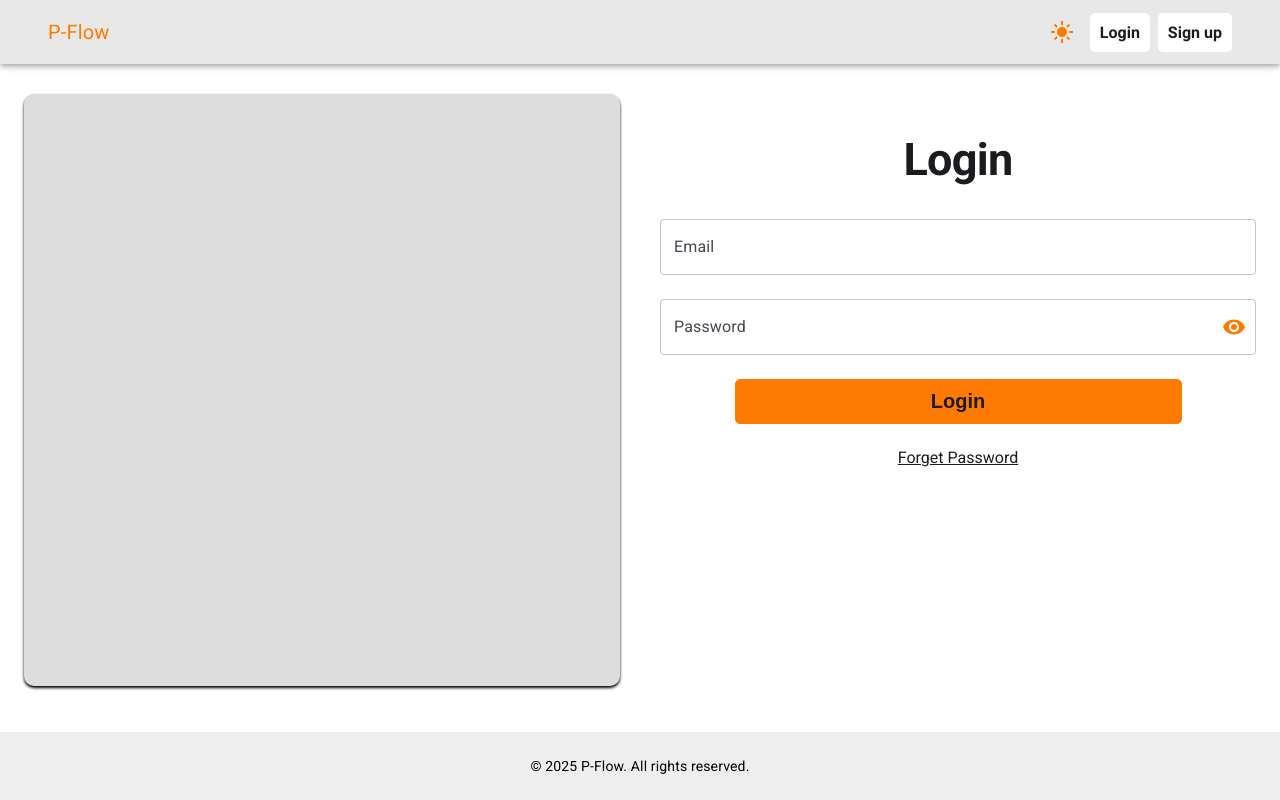
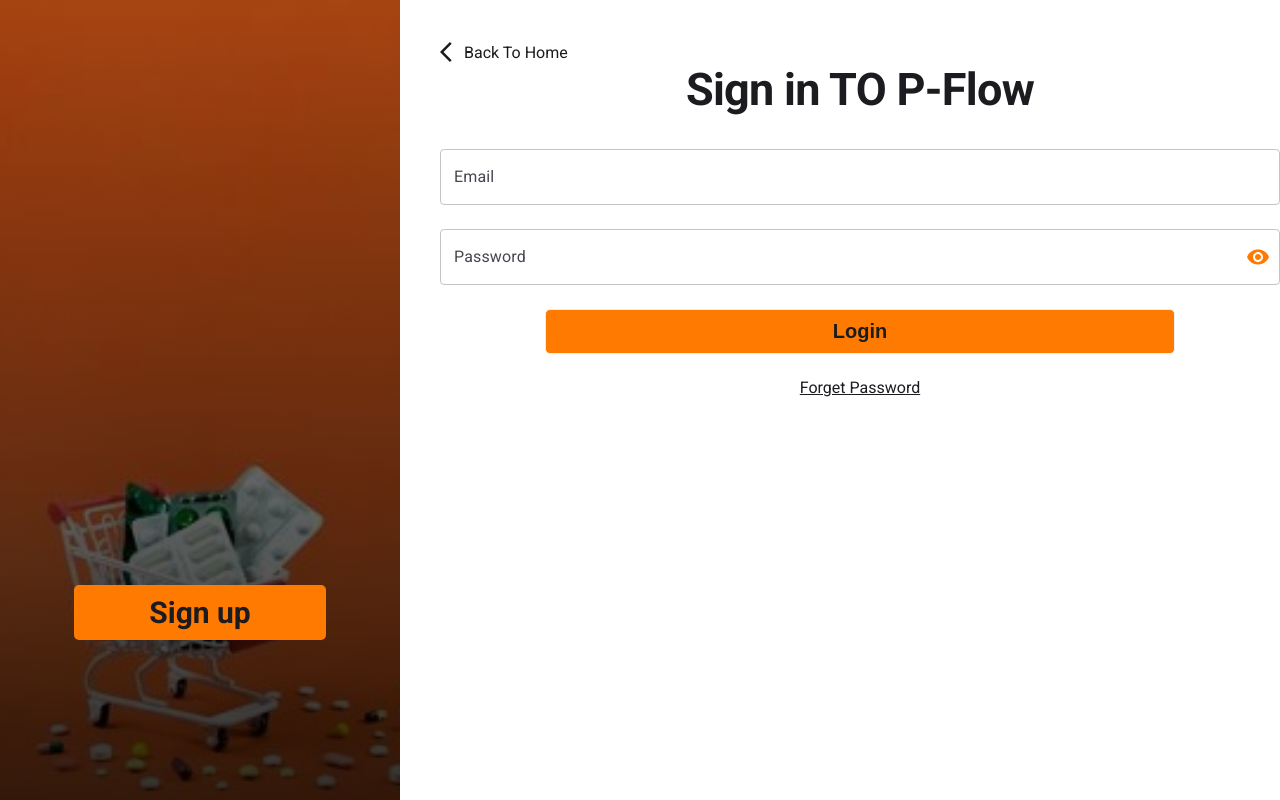
Before and after one commit to elref7i/p-flow, a React (Vite) app: page /login in a window 1280 px wide. Built offline with nearby package versions, Linux system fonts and the light colour scheme.

Commit message:
Refactor layout and styling; adjust spacing, font sizes, and theme usage for improved consistency

```diff
--- a/src/Layout/Layout.jsx
+++ b/src/Layout/Layout.jsx
@@ -1,33 +1,44 @@
-import Navbar from "@/components/Navbar/Navbar";
-import { Outlet, useLocation } from "react-router-dom";
-import { Box, Container } from "@mui/material";
-import Footer from "../components/Footer/Footer";
-import Sidebar from "../components/Sidebar/Sidebar";
-import { useContext } from "react";
-import { UserTypeContext } from "../context/UserType.context";
+import Navbar from '@/components/Navbar/Navbar';
+import { Outlet, useLocation } from 'react-router-dom';
+import { Box, Container } from '@mui/material';
+import Footer from '../components/Footer/Footer';
+import Sidebar from '../components/Sidebar/Sidebar';
+import { useContext } from 'react';
+import { UserTypeContext } from '../context/UserType.context';
 export default function Layout() {
   const { token } = useContext(UserTypeContext);
   const { pathname } = useLocation();
 
   const authPages = [
-    "/login",
-    "/signup",
-    "/forgetpassword",
-    "/updatedpassword",
-    "/verifysendcoding",
-    "/landing",
+    '/login',
+    '/signup',
+    '/forgetpassword',
+    '/updatedpassword',
+    '/verifysendcoding',
+    '/landing',
   ];
+  const onlyAuth = [
+    '/login',
+    '/signup',
+    '/forgetpassword',
+    '/updatedpassword',
+    '/verifysendcoding',
+  ];
+
+  const landingPage = '/landing';
+  console.log(pathname + landingPage);
+
   return (
     <>
-      <Navbar />
+      {!onlyAuth.includes(pathname) && <Navbar />}
       {token && <Sidebar />}
       <Box
-        component={"main"}
+        component={'main'}
         sx={{
           m: 0,
-          py: "30px",
-          minHeight: "calc(100vh - 64px)",
-          backgroundColor: "background.default",
+          pt: onlyAuth.includes(pathname) ? '0px' : '65px',
+          minHeight: 'calc(100vh - 68.01px)',
+          backgroundColor: 'background.default',
         }}
       >
         {authPages.includes(pathname) ? (
@@ -38,7 +49,8 @@ export default function Layout() {
           </Container>
         )}
       </Box>
-      <Footer />
+
+      {!onlyAuth.includes(pathname) && <Footer />}
     </>
   );
 }
--- a/src/components/Common/ButtonStyle.jsx
+++ b/src/components/Common/ButtonStyle.jsx
@@ -1,8 +1,8 @@
-import { styled } from "@mui/material/styles";
-import { Link } from "react-router-dom";
+import { styled } from '@mui/material/styles';
+import { Link } from 'react-router-dom';
 
 // ^ Signup
-const CustomButton = styled("button")(
+const CustomButton = styled('button')(
   ({
     theme,
     pad,
@@ -21,48 +21,65 @@ const CustomButton = styled("button")(
   }) => ({
     backgroundColor: bgcolor || theme.palette.primary.main,
     color: color || theme.palette.text.primary,
-    padding: pad || "10px 20px",
-    borderRadius: "5px",
-    border: border || `1px solid ${theme.palette.primary.main}`,
-    cursor: "pointer",
-    transition: "0.3s",
-    display: "block",
-    width: w || "auto",
-    [theme.breakpoints.up("md")]: {
-      width: md || "auto",
+    padding: pad || '10px 20px',
+    borderRadius: '5px',
+    border: border || `1px solid ${theme.palette.action.hover}`,
+    cursor: 'pointer',
+    transition: '0.3s',
+    display: 'block',
+    width: w || 'auto',
+    [theme.breakpoints.up('md')]: {
+      width: md || 'auto',
     },
-    [theme.breakpoints.up("sm")]: {
-      width: sm || "auto",
+    [theme.breakpoints.up('sm')]: {
+      width: sm || 'auto',
     },
-    fontSize: fs || "20px",
-    fontWeight: fontWeight || "bold",
-    marginInline: marginInline || "auto",
-    marginBottom: mb || "auto",
+    fontSize: fs || '20px',
+    fontWeight: fontWeight || 'bold',
+    marginInline: marginInline || 'auto',
+    marginBottom: mb || 'auto',
 
-    "&:hover": {
+    '&:hover': {
       backgroundColor: hoverbgColor || theme.palette.action.hover, // لون مخصص للـ hover
-      color: hoverColor || theme.palette.primary.dark, // لون يكون واضح في الحالتين
+      color: hoverColor || theme.palette.primary.light, // لون يكون واضح في الحالتين
     },
   })
 );
 
 export const CustomLink = styled(Link)(
-  ({ theme, fs, fw, br, c, textDecoration, transition, p, bg }) => ({
-    fontStyle: fs || "normal",
-    fontWeight: fw || "normal",
-    borderRadius: br || "0px",
+  ({
+    theme,
+    fs,
+    fw,
+    br,
+    c,
+    textDecoration,
+    transition,
+    p,
+    bg,
+    bghover,
+    display,
+    chover,
+    alignItems,
+    justifyContent,
+  }) => ({
+    fontSize: fs || 'normal',
+    fontWeight: fw || 'normal',
+    borderRadius: br || '0px',
     color: c || theme.palette.text.primary,
-    textDecoration: textDecoration || "none",
-    display: "block",
-    cursor: "pointer",
-    transition: transition || "all 0.4s ease-in-out",
-    padding: p || "0px",
+    textDecoration: textDecoration || 'none',
+    display: display || 'block',
+    alignItems: alignItems,
+    justifyContent: justifyContent,
+    cursor: 'pointer',
+    transition: transition || 'all 0.4s ease-in-out',
+    padding: p || '0px',
     backgroundColor: bg || theme.palette.background.default,
 
     // إزالة تأثيرات hover
-    "&:hover": {
-      backgroundColor: bg || theme.palette.background.default, // نفس لون الخلفية الأصلي
-      color: c || theme.palette.text.primary, // نفس لون النص الأصلي
+    '&:hover': {
+      backgroundColor: bghover || theme.palette.action.hover, // نفس لون الخلفية الأصلي
+      color: chover || theme.palette.primary.light, // نفس لون النص الأصلي
     },
   })
 );
--- a/src/components/Navbar/Navbar.jsx
+++ b/src/components/Navbar/Navbar.jsx
@@ -141,7 +141,7 @@ export default function Navbar() {
                 <CustomLink
                   to={'/login'}
                   p={'10px'}
-                  fs={'25px'}
+                  fs={'20px'}
                   fw={'bold'}
                   br={'5px'}
                 >
@@ -150,7 +150,7 @@ export default function Navbar() {
                 <CustomLink
                   to={'/signup'}
                   p={'10px'}
-                  fs={'25px'}
+                  fs={'20px'}
                   fw={'bold'}
                   br={'5px'}
                 >
--- a/src/pages/auth/Forgetpassword/Forgetpassword.jsx
+++ b/src/pages/auth/Forgetpassword/Forgetpassword.jsx
@@ -1,4 +1,4 @@
-import { TextField, Typography, Grid2, Box } from '@mui/material';
+import { TextField, Typography, Grid2, Box, useTheme } from '@mui/material';
 import CustomButton from '@/components/Common/ButtonStyle';
 import { useFormik } from 'formik';
 import * as Yup from 'yup';
@@ -6,8 +6,12 @@ import { CustomHead } from '@/components/Common/CustomTypography';
 import axios from 'axios';
 import toast from 'react-hot-toast';
 import { useNavigate } from 'react-router-dom';
+import { CustomLink } from '../../../components/Common/ButtonStyle';
+import ArrowBackIosIcon from '@mui/icons-material/ArrowBackIos';
+import imageStore from '../../../assets/Alto ángulo del carrito de compras con espacio de copia y láminas de pastillas _ Foto Premium.jpg';
 
 export default function ForgetPassword() {
+  const theme = useTheme();
   const emailRegex = /^[^\s@]+@[^\s@]+\.[^\s@]+$/;
   const navigator = useNavigate();
 
@@ -52,37 +56,69 @@ export default function ForgetPassword() {
       spacing={5}
       container
       sx={{
-        minHeight: '80vh',
-        mt: 5,
-        p: 3,
-        borderRadius: 2,
+        minHeight: '100vh',
+        width: '100%',
       }}
     >
       <Grid2
-        size={{ md: 6 }}
+        size={{ md: 4 }}
         sx={{
-          display: { xs: 'none', md: 'block' },
-          bgcolor: '#DDDDDD',
-          borderRadius: '10px',
-          boxShadow: '0px 2px 3px',
-        }}
-      ></Grid2>
-      <Grid2
-        size={{ xs: 12, md: 6 }}
-        sx={{
-          pt: 5,
+          display: {
+            xs: 'none',
+            md: 'block',
+          },
+          backgroundImage: `linear-gradient(rgba(0, 0, 0, 0.3), rgba(0, 0, 0, 0.8)), url(${imageStore})`,
+          backgroundRepeat: 'no-repeat',
+          backgroundPosition: 'center',
+          backgroundSize: 'cover',
         }}
       >
         <Box
           sx={{
-            height: '100%',
+            display: 'flex',
+            alignItems: 'center',
+            justifyContent: 'end',
+            flexDirection: 'column',
+            minHeight: '80%',
+          }}
+        >
+          <CustomLink
+            to={'/login'}
+            p={'10px 75px'}
+            fs={'30px'}
+            fw={'bold'}
+            br={'5px'}
+            bg={theme.palette.primary.main}
+            bghover={
+              theme.palette.mode === 'dark' && theme.palette.secondary.main
+            }
+            chover={theme.palette.mode === 'dark' && theme.palette.primary.main}
+            display={'inline-block'}
+          >
+            Sign In
+          </CustomLink>
+        </Box>
+      </Grid2>
+      <Grid2 size={{ xs: 12, md: 8 }} sx={{ bg: 'red', pt: 5 }}>
+        <CustomLink
+          to={'/landing'}
+          bghover={true}
+          display={'flex'}
+          alignItems={'center'}
+        >
+          <ArrowBackIosIcon />
+          Back To Home
+        </CustomLink>
+        <Box
+          sx={{
+            pt: 5,
             width: '100%',
             display: 'flex',
             flexDirection: 'column',
             justifyContent: 'start',
           }}
         >
-          <Box component={'header'} marginBottom={3}>
+          <Box component={'header'} paddingBottom={4}>
             <CustomHead variant="h1" align="left">
               Forget Password
             </CustomHead>
@@ -112,7 +148,7 @@ export default function ForgetPassword() {
             <CustomButton
               type="submit"
               // @ts-ignore
-              w="100%"
+              w="75%"
               sm="75%"
               md="50%"
             >
--- a/src/pages/auth/Landing/Landing.jsx
+++ b/src/pages/auth/Landing/Landing.jsx
@@ -8,6 +8,7 @@ import {
   CardContent,
   TextField,
   Box,
+  useTheme,
 } from '@mui/material';
 import logo from '@/assets/pflow-high-resolution-logo-transparent.png';
 import { CustomHead } from '@/components/Common/CustomTypography';
@@ -16,6 +17,7 @@ import { CustomLink } from '@/components/Common/ButtonStyle';
 const sections = ['Home', 'About', 'Services', 'Contact', 'footer'];
 
 const LandingPage = () => {
+  const theme = useTheme();
   const [selected, setSelected] = useState('Home');
 
   const handleScroll = (section) => {
@@ -32,24 +34,27 @@ const LandingPage = () => {
       <Box
         sx={{
           position: 'fixed',
-          right: '2px',
+          right: 0,
           top: '50%',
           transform: 'translateY(-50%)',
           display: 'flex',
           flexDirection: 'column',
           gap: '10px',
           padding: '10px',
-          borderRadius: '0 5px 5px 0',
-          backgroundColor: 'background.paper', // استخدام لون من الـ theme
+          bgcolor: theme.palette.primary.main,
+          borderRadius: '5px 0px 0px 5px',
         }}
       >
         {sections.map((section) => (
           <Box
             key={section}
             sx={{
-              width: '20px',
-              height: '5px',
-              background: selected === section ? 'primary.main' : 'grey.500', // استخدام ألوان من الـ theme
+              width: '30px',
+              height: '4px',
+              background:
+                selected === section
+                  ? theme.palette.background.default
+                  : theme.palette.action.hover, // استخدام ألوان من الـ theme
               cursor: 'pointer',
               transition: '0.3s',
             }}
@@ -124,7 +129,7 @@ const LandingPage = () => {
       </Container>
 
       {/* Contact Us */}
-      <Container id="contact" sx={{ py: 5 }}>
+      <Container id="contact" sx={{ pt: 5, pb: 20 }}>
         <Typography variant="h4" gutterBottom color="text.primary">
           Contact Us
         </Typography>
--- a/src/pages/auth/Login/Login.jsx
+++ b/src/pages/auth/Login/Login.jsx
@@ -8,6 +8,7 @@ import {
   IconButton,
   Grid2,
   Box,
+  useTheme,
 } from '@mui/material';
 import CustomButton from '@/components/Common/ButtonStyle';
 import { useFormik } from 'formik';
@@ -19,8 +20,11 @@ import axios from 'axios';
 import toast from 'react-hot-toast';
 import { UserTypeContext } from '@/context/UserType.context';
 import { CustomLink } from '@/components/Common/ButtonStyle';
+import ArrowBackIosIcon from '@mui/icons-material/ArrowBackIos';
+import imageStore from '../../../assets/Alto ángulo del carrito de compras con espacio de copia y láminas de pastillas _ Foto Premium.jpg';
 
 export default function Login() {
+  const theme = useTheme();
   const { setToken, setRole } = useContext(UserTypeContext);
   const [showPassword, setShowPassword] = useState(false);
   const emailRegex = /^[^\s@]+@[^\s@]+\.[^\s@]+$/;
@@ -87,24 +91,61 @@ export default function Login() {
       spacing={5}
       container
       sx={{
-        minHeight: '80vh',
-        mt: 5,
-        p: 3,
-        borderRadius: 2,
+        minHeight: '100vh',
+        width: '100%',
       }}
     >
       <Grid2
-        size={{ md: 6 }}
+        size={{ md: 4 }}
         sx={{
-          display: { xs: 'none', md: 'block' },
-          bgcolor: '#DDDDDD',
-          borderRadius: '10px',
-          boxShadow: '0px 2px 3px',
+          display: {
+            xs: 'none',
+            md: 'block',
+          },
+          backgroundImage: `linear-gradient(rgba(0, 0, 0, 0.3), rgba(0, 0, 0, 0.8)), url(${imageStore})`,
+          backgroundRepeat: 'no-repeat',
+          backgroundPosition: 'center',
+          backgroundSize: 'cover',
         }}
-      ></Grid2>
-      <Grid2 size={{ xs: 12, md: 6 }} sx={{ bg: 'red', pt: 5 }}>
+      >
+        <Box
+          sx={{
+            display: 'flex',
+            alignItems: 'center',
+            justifyContent: 'end',
+            flexDirection: 'column',
+            minHeight: '80%',
+          }}
+        >
+          <CustomLink
+            to={'/signup'}
+            p={'10px 75px'}
+            fs={'30px'}
+            fw={'bold'}
+            br={'5px'}
+            bg={theme.palette.primary.main}
+            bghover={
+              theme.palette.mode === 'dark' && theme.palette.secondary.main
+            }
+            chover={theme.palette.mode === 'dark' && theme.palette.primary.main}
+            display={'inline-block'}
+          >
+            Sign up
+          </CustomLink>
+        </Box>
+      </Grid2>
+      <Grid2 size={{ xs: 12, md: 8 }} sx={{ bg: 'red', pt: 5 }}>
+        <CustomLink
+          to={'/landing'}
+          bghover={true}
+          display={'flex'}
+          alignItems={'center'}
+        >
+          <ArrowBackIosIcon />
+          Back To Home
+        </CustomLink>
         <CustomHead variant="h1" align={'center'}>
-          Login
+          Sign in TO P-Flow
         </CustomHead>
         <form onSubmit={handleSubmit}>
           <TextField
@@ -162,9 +203,7 @@ export default function Login() {
           </Box>
           <Box component={'div'} align={'center'}>
             <CustomLink
-              hoverbg={true}
-              hoverColor={true}
-              bg={true}
+              bghover={true}
               to="/forgetpassword"
               textDecoration={'underline'}
             >
--- a/src/pages/auth/Signup/Signup.jsx
+++ b/src/pages/auth/Signup/Signup.jsx
@@ -1,13 +1,18 @@
 import { useState } from 'react';
 import {
   Box,
-  Button,
   TextField,
   Stepper,
   Step,
   StepLabel,
   Grid2,
   Typography,
+  useTheme,
+  RadioGroup,
+  Radio,
+  FormControlLabel,
+  FormControl,
+  FormLabel,
 } from '@mui/material';
 import CustomButton from '@/components/Common/ButtonStyle';
 import MyLocationIcon from '@mui/icons-material/MyLocation';
@@ -16,8 +21,12 @@ import axios from 'axios';
 import { useFormik } from 'formik';
 import { CustomHead } from '../../../components/Common/CustomTypography';
 import toast from 'react-hot-toast';
+import { CustomLink } from '../../../components/Common/ButtonStyle';
+import imageStore from '../../../assets/Alto ángulo del carrito de compras con espacio de copia y láminas de pastillas _ Foto Premium.jpg';
+import ArrowBackIosIcon from '@mui/icons-material/ArrowBackIos';
 
 const SignupForm = () => {
+  const theme = useTheme();
   const [activeStep, setActiveStep] = useState(0);
   const emailRegex = /^[^\s@]+@[^\s@]+\.[^\s@]+$/;
   const phoneRegx = /^(02)?01[0125][0-9]{8}/;
@@ -81,13 +90,16 @@ const SignupForm = () => {
       .string()
       .oneOf(['pharmacy', 'inventory'], 'Invalid role')
       .required('Role is required'),
-    location: yup.object().shape({
-      type: yup.string().required('Type is required'),
-      coordinates: yup
-        .array()
-        .of(yup.number().required('Coordinate is required'))
-        .length(2, 'Coordinates must be an array of two numbers'),
-    }),
+    location: yup
+      .object()
+      .shape({
+        type: yup.string().required('Type is required'),
+        coordinates: yup
+          .array()
+          .of(yup.number().required('Coordinate is required'))
+          .length(2, 'Coordinates must be an array of two numbers'),
+      })
+      .required('Loaction is Required'),
   });
 
   const {
@@ -110,7 +122,7 @@ const SignupForm = () => {
         type: '',
         coordinates: [],
       },
-      governorate: ' ',
+      governorate: '',
       registrationNumber: '',
       identificationNumber: '',
       password: '',
@@ -119,7 +131,6 @@ const SignupForm = () => {
     validationSchema,
     onSubmit: signup,
   });
-  // console.log(errors);
 
   const handleGetLocation = () => {
     if (navigator.geolocation) {
@@ -293,8 +304,10 @@ const SignupForm = () => {
               helperText={touched.governorate && errors.governorate}
             />
 
-            <Box sx={{ mb: 1 }}>
-              <label htmlFor="pharmacy">Pharmacy</label>
+            {/* <Box sx={{ mb: 1 }}>
+              <label htmlFor="pharmacy" color="primary">
+                Pharmacy
+              </label>
               <input
                 id="pharmacy"
                 type="radio"
@@ -306,6 +319,7 @@ const SignupForm = () => {
               <label htmlFor="inventory">Inventory</label>
               <input
                 id="inventory"
+                color={'error'}
                 type="radio"
                 name="role"
                 value="inventory"
@@ -314,30 +328,63 @@ const SignupForm = () => {
               />
 
               {errors.role && touched.role && (
-                <Typography variant="p">{errors.role}</Typography>
+                <Typography variant="p" color={'error'}>
+                  {errors.role}
+                </Typography>
               )}
-            </Box>
-            <Button
-              sx={{
-                fontWeight: 'bold',
-                display: 'flex',
-                alignItems: 'center',
-                gap: 1,
-                bgcolor: '#1976d2',
-                color: '#fff',
-                px: 2,
-                py: 1,
-                borderRadius: '3px',
-                '&:hover': { bgcolor: '#1565c0' },
-              }}
+            </Box> */}
+            <FormControl sx={{ my: 1, ml: 1 }}>
+              <FormLabel
+                sx={{ fontSize: '20px', fontWeight: 'bold' }}
+                id="demo-row-radio-buttons-group-label"
+              >
+                Role
+              </FormLabel>
+              <RadioGroup
+                row
+                aria-labelledby="demo-row-radio-buttons-group-label"
+                name="row-radio-buttons-group"
+              >
+                <FormControlLabel
+                  value="pharmacy"
+                  control={<Radio />}
+                  label="pharmacy"
+                  checked={values.role === 'pharmacy'}
+                  onChange={() => setFieldValue('role', 'pharmacy')}
+                  sx={{ color: theme.palette.text.primary }}
+                />
+                <FormControlLabel
+                  value="inventory"
+                  control={<Radio />}
+                  label="Inventory"
+                  checked={values.role === 'inventory'}
+                  onChange={() => setFieldValue('role', 'inventory')}
+                  sx={{ color: theme.palette.text.primary }}
+                />
+              </RadioGroup>
+              {errors.role && touched.role && (
+                <Typography variant="p" marginLeft={2} color={'error'}>
+                  {errors.role}
+                </Typography>
+              )}
+            </FormControl>
+            <CustomButton
+              marginInline={'7px 0px'}
               startIcon={<MyLocationIcon />}
               onClick={handleGetLocation}
+              bgcolor={theme.palette.primary.main}
+              border={`1px solid ${theme.palette.secondary.main}`}
+              hoverbgColor={theme.palette.action.active}
             >
               Get Location
-            </Button>
-            {/* {errors.location?.type && (
-              <Typography variant="p">{errors.location.type}</Typography>
-            )} */}
+            </CustomButton>
+            {errors.location && (
+              <Box marginTop={1} marginLeft={2}>
+                <Typography variant="p" color={'error'}>
+                  {errors.location.type + ' ' + errors.location.coordinates}
+                </Typography>
+              </Box>
+            )}
           </>
         );
       default:
@@ -351,22 +398,61 @@ const SignupForm = () => {
         spacing={5}
         container
         sx={{
-          minHeight: '80vh',
-          mt: 5,
-          p: 3,
-          borderRadius: 2,
+          minHeight: '100vh',
+          width: '100%',
         }}
       >
         <Grid2
-          size={{ md: 6 }}
+          size={{ md: 4 }}
           sx={{
-            display: { xs: 'none', md: 'block' },
-            bgcolor: '#DDDDDD',
-            borderRadius: '10px',
-            boxShadow: '0px 2px 3px',
+            display: {
+              xs: 'none',
+              md: 'block',
+            },
+            backgroundImage: `linear-gradient(rgba(0, 0, 0, 0.3), rgba(0, 0, 0, 0.8)), url(${imageStore})`,
+            backgroundRepeat: 'no-repeat',
+            backgroundPosition: 'center',
+            backgroundSize: 'cover',
           }}
-        ></Grid2>
-        <Grid2 size={{ xs: 12, md: 6 }} sx={{ bg: 'red', pt: 5 }}>
+        >
+          <Box
+            sx={{
+              display: 'flex',
+              alignItems: 'center',
+              justifyContent: 'end',
+              flexDirection: 'column',
+              minHeight: '80%',
+            }}
+          >
+            <CustomLink
+              to={'/login'}
+              p={'10px 75px'}
+              fs={'30px'}
+              fw={'bold'}
+              br={'5px'}
+              bg={theme.palette.primary.main}
+              bghover={
+                theme.palette.mode === 'dark' && theme.palette.secondary.main
+              }
+              chover={
+                theme.palette.mode === 'dark' && theme.palette.primary.main
+              }
+              display={'inline-block'}
+            >
+              Sign In
+            </CustomLink>
+          </Box>
+        </Grid2>
+        <Grid2 size={{ xs: 12, md: 8 }} sx={{ bg: 'red', pt: 5 }}>
+          <CustomLink
+            to={'/landing'}
+            bghover={true}
+            display={'flex'}
+            alignItems={'center'}
+          >
+            <ArrowBackIosIcon />
+            Back To Home
+          </CustomLink>
           <CustomHead mb={2} variant="h1" align={'center'}>
             Sign Up
           </CustomHead>
--- a/src/pages/auth/UpdatedPassword/UpdatedPassword.jsx
+++ b/src/pages/auth/UpdatedPassword/UpdatedPassword.jsx
@@ -85,8 +85,6 @@ export default function UpdatedPassword() {
       container
       sx={{
         minHeight: '80vh',
-        mt: 5,
-        p: 3,
         borderRadius: 2,
       }}
     >
--- a/src/theme.jsx
+++ b/src/theme.jsx
@@ -2,6 +2,7 @@ const colors = {
   // الألوان الأساسية
   primary: '#FF7A00', // لون أساسي (برتقالي)
   secondary: '#958DA5', // لون ثانوي (رمادي بنفسجي)
+  auth: '#939494', // لون ثانوي (رمادي بنفسجي)
   error: '#B3261E', // لون الخطأ (أحمر داكن)
   warning: '#F9A825', // لون التحذير (أصفر داكن)
   success: '#4CAF50', // لون النجاح (أخضر)
@@ -42,6 +43,7 @@ export const getDesignTokens = (mode) => ({
     // الألوان الأساسية
     primary: { main: colors.primary }, // نفس اللون في كلا الوضعين
     secondary: { main: colors.secondary },
+    auth: { main: colors.auth },
     error: { main: colors.error },
     warning: { main: colors.warning },
     success: { main: colors.success },
@@ -69,7 +71,7 @@ export const getDesignTokens = (mode) => ({
     // ألوان إضافية
     action: {
       active: mode === 'light' ? colors.primary : colors.secondary,
-      hover: mode === 'light' ? colors.lightGrey[200] : colors.darkGrey[300],
+      hover: mode === 'light' ? colors.lightGrey[200] : colors.darkGrey[400],
       selected: mode === 'light' ? colors.lightGrey[300] : colors.darkGrey[400],
       disabled: mode === 'light' ? colors.lightGrey[400] : colors.darkGrey[500],
       disabledBackground:
```
Also changed, not shown: src/assets/Alto ángulo del carrito de compras con espacio de copia y láminas de pastillas _ Foto Premium.jpg (added).
